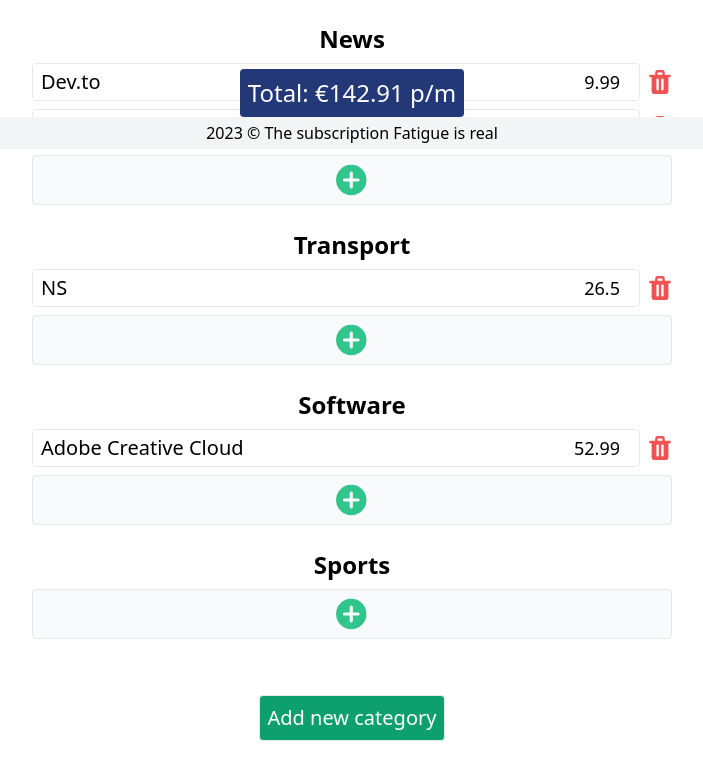
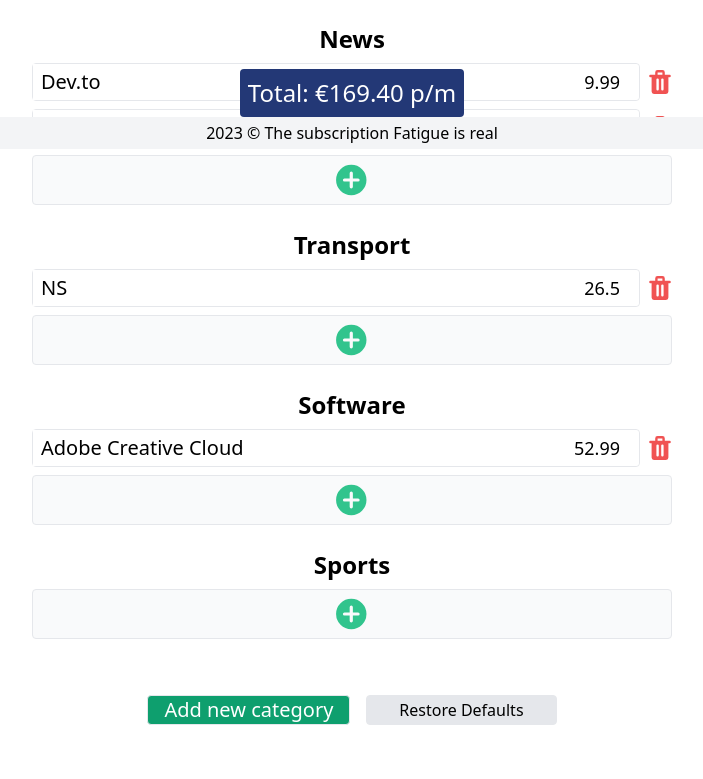
Before and after one commit to jwnelen/subscription-fatigue, a Next.js app: page / in a window 1280 px wide. Shown: the part 651-1430 px from the top of the page, without its empty margins (288-991 px from the left). Built offline with nearby package versions, Linux system fonts and the light colour scheme.

Commit message:
added restore default button

```diff
--- a/data/subscriptions.json
+++ b/data/subscriptions.json
@@ -62,7 +62,7 @@
   {
     "name": "Adobe Creative Cloud",
     "std_price": 52.99,
-    "id": "10",
+    "id": "11",
     "category": "5"
   }
 ]
--- a/pages/index.js
+++ b/pages/index.js
@@ -19,6 +19,11 @@ export default function Home() {
     const subscription = data.find((item) => item.id === curr.id);
     return acc + (isNaN(subscription.std_price) ? 0 : subscription.std_price);
   }, 0);
+
+  const restoreDefaults = () => {
+    setData(importedData);
+    setCategories(importedCategories);
+  };
 
   const addCategory = () => {
     setCategories((c) => [
@@ -49,8 +54,9 @@ export default function Home() {
         <link rel="icon" href="/favicon.ico" />
       </Head>
 
-      <main className="text-center">
+      <main className="text-center flex justify-center flex-col items-center">
         <h1 className="text-3xl my-10">The Subscription Fatigue</h1>
+
         <div className="container mx-auto h-full mb-20">
           {categories.map((category, index) => {
             return (
@@ -125,14 +131,36 @@ export default function Home() {
               </div>
             );
           })}
-          <div className="mt-10 mb-32 flex justify-center">
+          <div className="mt-10 mb-32 flex justify-center gap-4">
             <Button
-              className="text-xl p-2 bg-green-500 rounded"
+              className="text-xl bg-green-500 rounded"
               onClick={() => addCategory()}
             >
               Add new category
             </Button>
-            <br></br>
+            <Button
+              className="px-4 rounded w-fit text-black hover:border-black bg-gray-200"
+              onClick={restoreDefaults}
+            >
+              Restore Defaults
+              {/* <svg
+                className="w-6 h-6 ml-4 text-gray-600 dark:text-white"
+                aria-hidden="true"
+                xmlns="http://www.w3.org/2000/svg"
+                fill="none"
+                viewBox="0 0 16 14"
+                // flip it horizontally
+                style={{ transform: "scaleX(-1)" }}
+              >
+                <path
+                  stroke="currentColor"
+                  strokeLinecap="round"
+                  strokeLinejoin="round"
+                  strokeWidth="2"
+                  d="m12 7 3-3-3-3m0 12H5.5a4.5 4.5 0 1 1 0-9H14"
+                />
+              </svg> */}
+            </Button>
           </div>
         </div>
 
```
